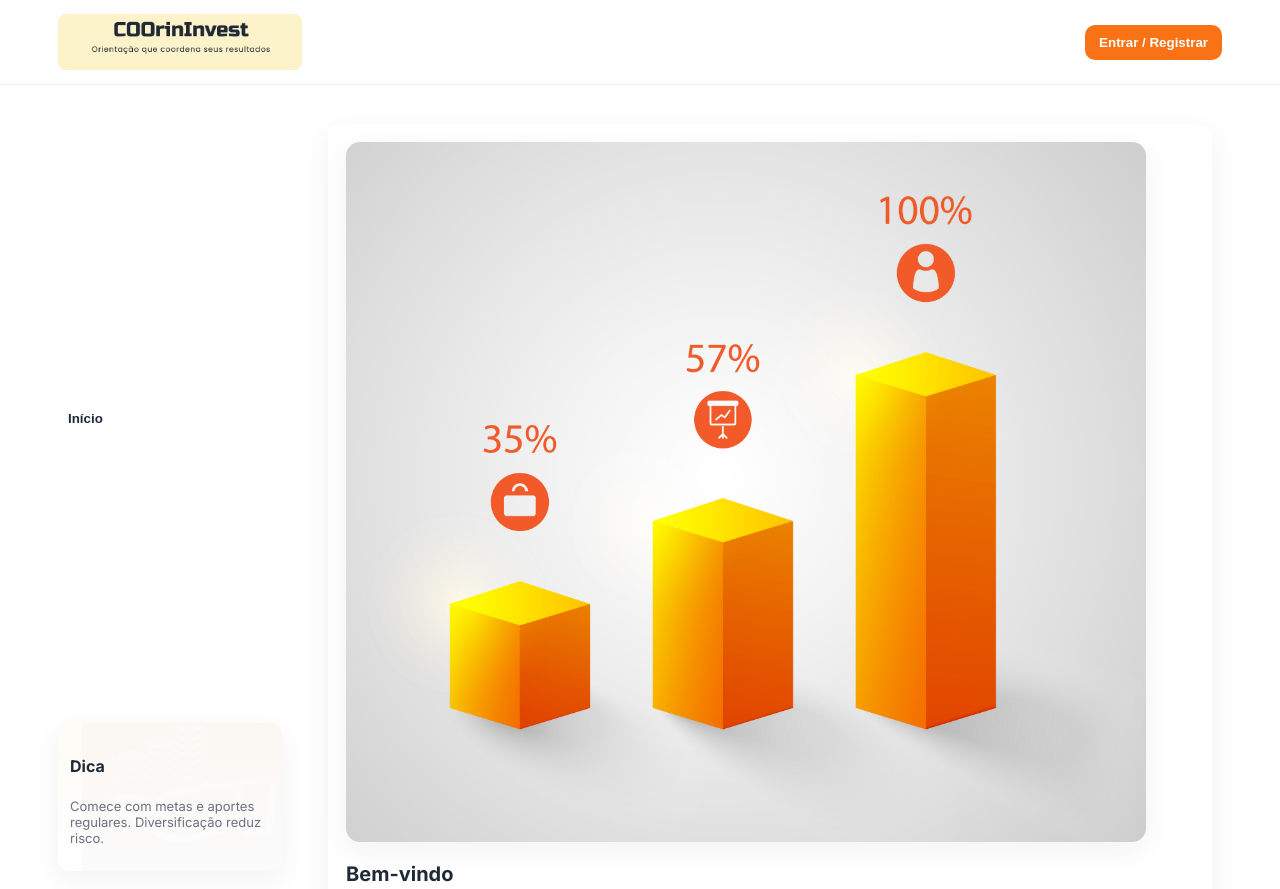
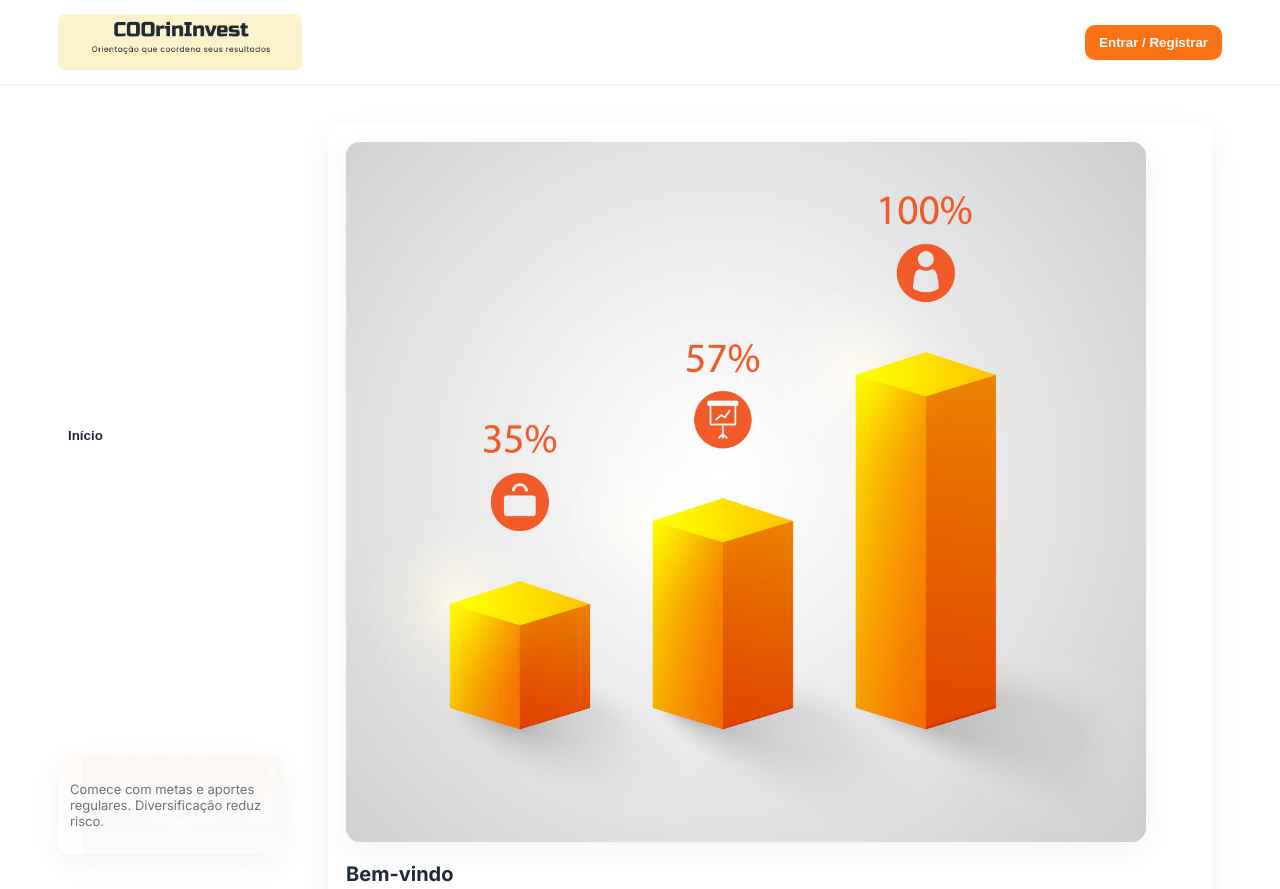
Before and after one commit to Eopigas/seminario, a plain HTML site: page index.html in a window 1280 px wide. Shown: the top 889 px of the page. Drawn offline with nearby package versions, Linux system fonts and the light colour scheme.

Commit message:
Update index.html

```diff
--- a/index.html
+++ b/index.html
@@ -46,7 +46,7 @@
       <div class="sidebar-card">
         <!-- watermark coins image as background -->
         <div class="sidebar-card-inner">
-          <h4>Dica</h4>
+
           <p class="small">Comece com metas e aportes regulares. Diversificação reduz risco.</p>
         </div>
       </div>
```
